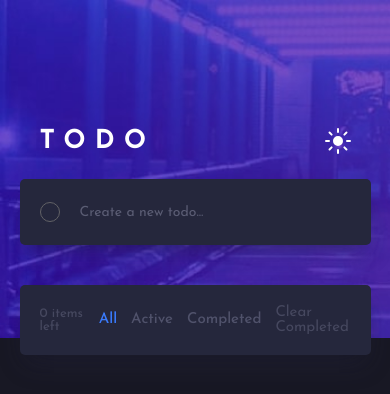
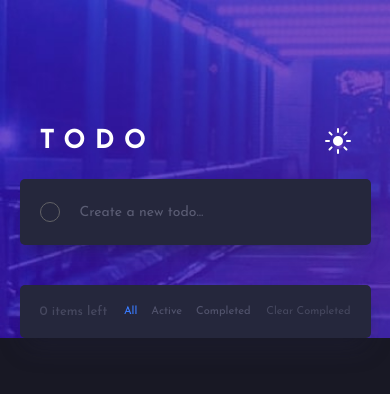
Before and after one commit to AhmedFahiim/Todo-App, a plain HTML site: page index.html in a window 390 px wide. Drawn offline with Linux system fonts and the light colour scheme.

Commit message:
solve some responsive issues

```diff
--- a/css/main.css
+++ b/css/main.css
@@ -29,7 +29,7 @@ ul {
 }
 .main .list {
   position: relative;
-  width: 35%;
+  width: 50%;
   top: 14%;
   margin: auto;
   z-index: 1;
@@ -58,7 +58,8 @@ ul {
   margin-top: 15px;
   padding: 0 20px;
   border-radius: 5px;
-  box-shadow: rgba(50, 50, 93, 0.25) 0px 13px 27px -5px, rgba(0, 0, 0, 0.3) 0px 8px 16px -8px;
+  box-shadow: rgba(50, 50, 93, 0.25) 0px 13px 27px -5px,
+    rgba(0, 0, 0, 0.3) 0px 8px 16px -8px;
 }
 .main .list .create-new .create,
 .main .list .create-new .task-body {
@@ -100,7 +101,8 @@ ul {
 }
 .main .tasks {
   margin-top: 40px;
-  box-shadow: rgba(50, 50, 93, 0.25) 0px 13px 27px -5px, rgba(0, 0, 0, 0.3) 0px 8px 16px -8px;
+  box-shadow: rgba(50, 50, 93, 0.25) 0px 13px 27px -5px,
+    rgba(0, 0, 0, 0.3) 0px 8px 16px -8px;
 }
 .main .tasks .nav-bar {
   display: flex;
@@ -201,7 +203,10 @@ ul {
   text-decoration: line-through;
 }
 .main .new-task.Completed .task-handel {
-  background-image: linear-gradient(hsl(192deg, 100%, 67%), hsl(280deg, 87%, 65%));
+  background-image: linear-gradient(
+    hsl(192deg, 100%, 67%),
+    hsl(280deg, 87%, 65%)
+  );
   border: none;
 }
 .main .new-task.Completed .task-handel .checked {
@@ -254,8 +259,14 @@ ul {
     width: 90%;
   }
 }
+@media (max-width: 400px) {
+  .main .tasks .nav-bar .tab,
+  .main .tasks .nav-bar .clear-Completed {
+    font-size: 11px;
+  }
+}
 @media (min-width: 768px) and (max-width: 1199px) {
   .main .list {
-    width: 50%;
+    width: 70%;
   }
-}/*# sourceMappingURL=main.css.map */
+} /*# sourceMappingURL=main.css.map */
```
